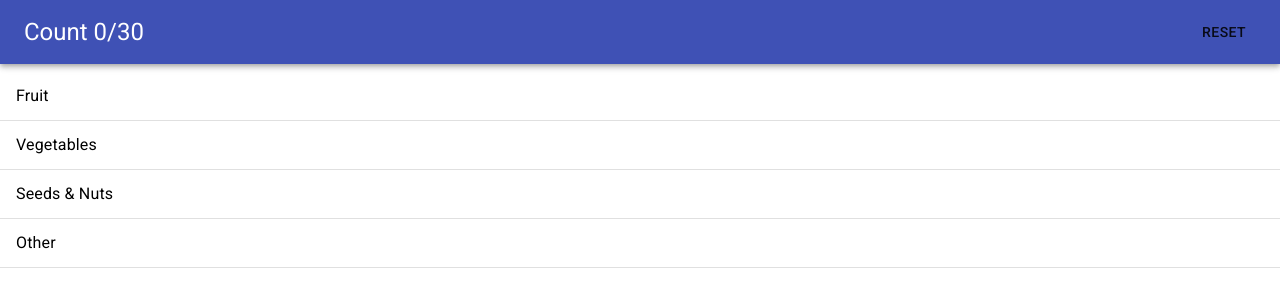
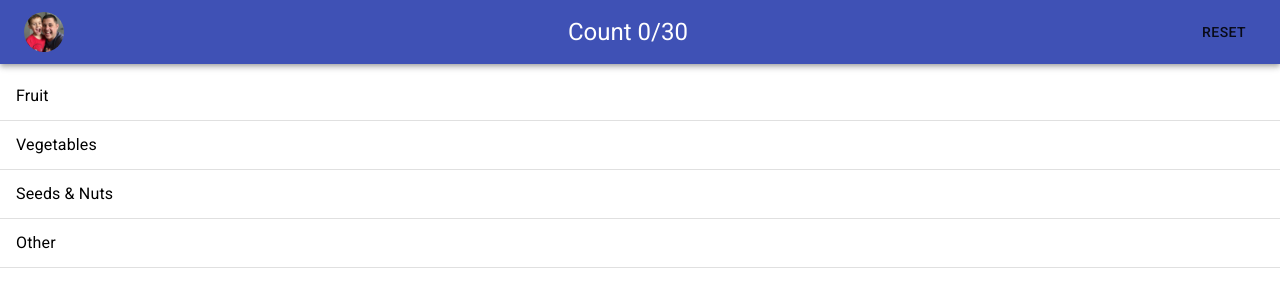
Before and after one commit to ryanwelcher/30-tracker, a React (Create React App) app: page / in a window 1280 px wide. Shown: the top 300 px of the page. Built offline with nearby package versions, Linux system fonts and the light colour scheme.

Commit message:
Add avatar to toolbar.

```diff
--- a/src/App.js
+++ b/src/App.js
@@ -9,8 +9,10 @@ import Toolbar from '@material-ui/core/Toolbar';
 import Box from '@material-ui/core/Box'
 import Typography from '@material-ui/core/Typography';
 import Button from '@material-ui/core/Button';
+import Avatar from '@material-ui/core/Avatar';
 
 import './App.css';
+import avatar from './avatar.png';
 import Home from './Home'
 import CategoryList from './CategoryList';
 import AppContext from './AppContext'
@@ -32,6 +34,7 @@ function App() {
 				<Box className="App">
 					<AppBar position="sticky">
 						<Toolbar className="App-header">
+						<Avatar alt="William" src={avatar} />
 							<Typography variant="h5">
 								Count {count}/30
 							</Typography>
```
Also changed, not shown: src/avatar.png (added), 1 other file (tests, documents, lock files or other folders).
